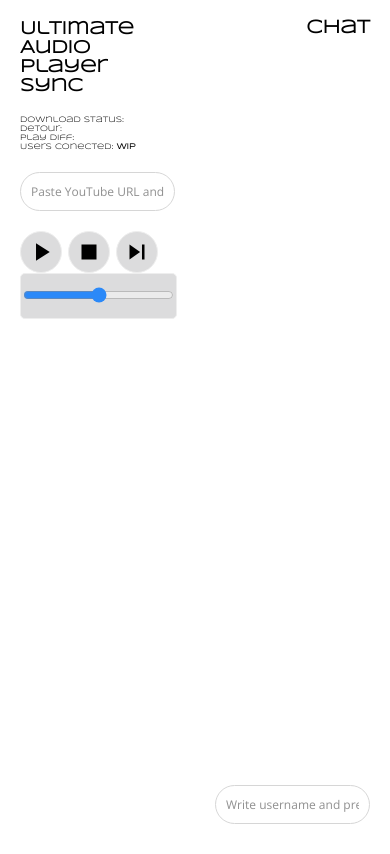
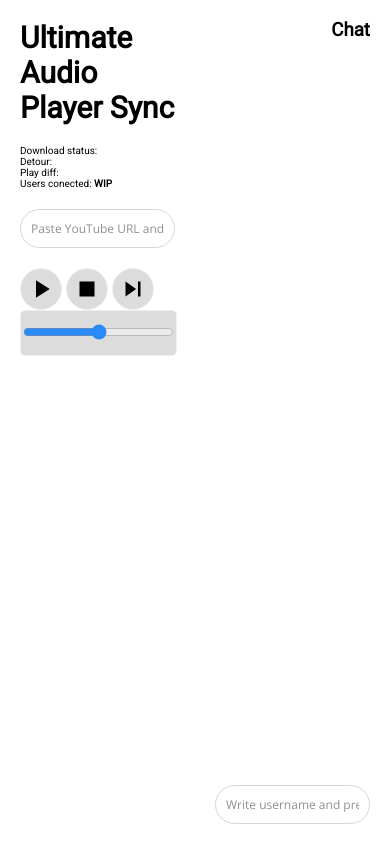
Before and after one commit to fjn2/one4all, a website: page client/room.html in a window 390 px wide. Drawn offline with nearby package versions, Linux system fonts and the light colour scheme.

Commit message:
Updated font; responsive adjustments.

```diff
--- a/client/room.html
+++ b/client/room.html
@@ -5,7 +5,7 @@
     <script src="/scripts/socket.io.js"></script>
     <link rel="stylesheet" type="text/css" href="./styles.css">
     <link rel="shortcut icon" href="favicon.ico" type="image/x-icon">
-    <link href="https://fonts.googleapis.com/css?family=Open+Sans|Syncopate|Material+Icons" rel="stylesheet">
+    <link href="https://fonts.googleapis.com/css?family=Open+Sans|Roboto|Material+Icons" rel="stylesheet">
 
     <title>Ultimate Audio Player Sync</title>
   </header>
@@ -19,7 +19,7 @@
           <img src="http://www.reactiongifs.com/wp-content/uploads/2013/01/gandalf_to_the_music.gif" class="gandalf"/>
         </div> -->
 
-        <div class="block status">
+        <div class="block block-md status">
           <div>
             Download status: <b id="percent"></b>
           </div>
--- a/client/styles.css
+++ b/client/styles.css
@@ -1,7 +1,7 @@
 html, body {
   margin: 0;
   padding: 0;
-  font-family: 'Syncopate', sans-serif;
+  font-family: 'Roboto', serif;
   cursor: default;
 }
 
@@ -20,7 +20,7 @@ a {
 }
 
 h1 {
-  font-size: 26px;
+  font-size: 35px;
 }
 
 .wrapper {
@@ -231,6 +231,10 @@ input.small {
   position: relative;
 }
 
+.block-md {
+  margin: 10px 0;
+}
+
 .status {
   font-size: 11px;
   position: absolute;
@@ -341,16 +345,6 @@ input.small {
   text-align: center;
 }
 
-@media (max-width: 1390px) {
-  h1 {
-    font-size: 24px;
-  }
-
-  .status {
-    font-size: 9px;
-  }
-}
-
 @media (max-width: 1250px) {
   .status {
     font-size: 10px;
@@ -366,18 +360,8 @@ input.small {
   }
 }
 
-@media (max-width: 1030px) {
+@media (max-width: 950px) {
   h1 {
-    font-size: 20px;
+    font-size: 30px;
   }
 }
-
-@media (max-width: 870px) {
-  h1 {
-    font-size: 18px;
-  }
-
-  .status {
-    font-size: 8px;
-  }
-}
```
Also changed, not shown: client/index.html (+1 -1 lines).
